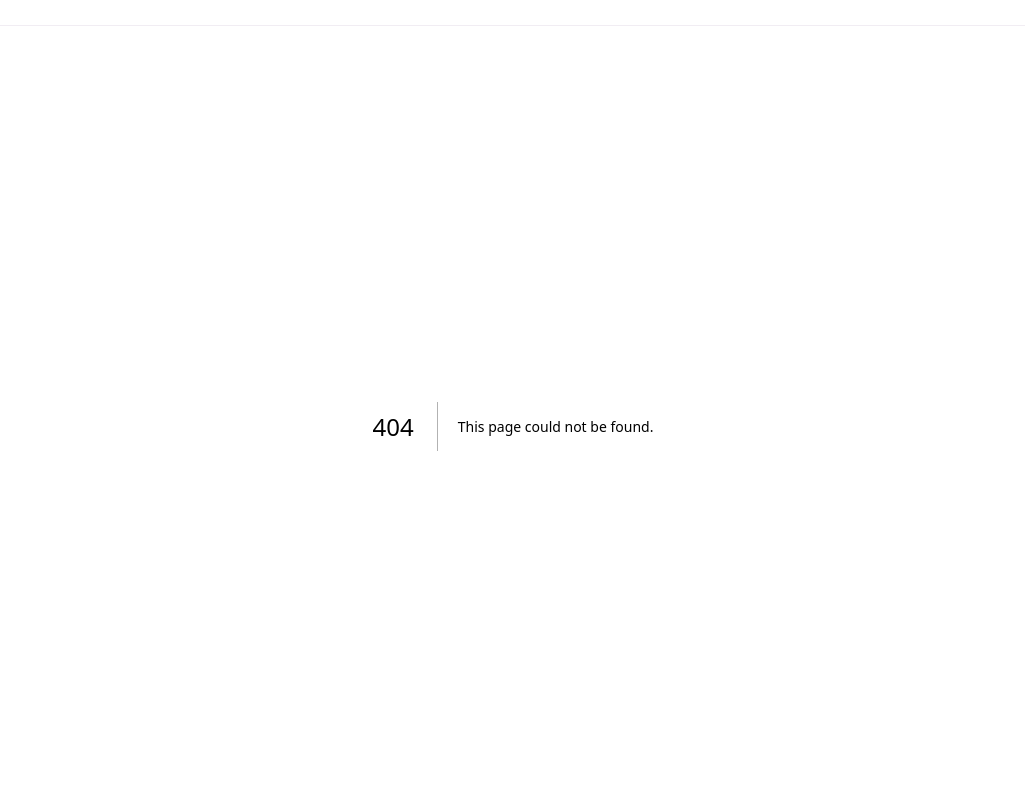
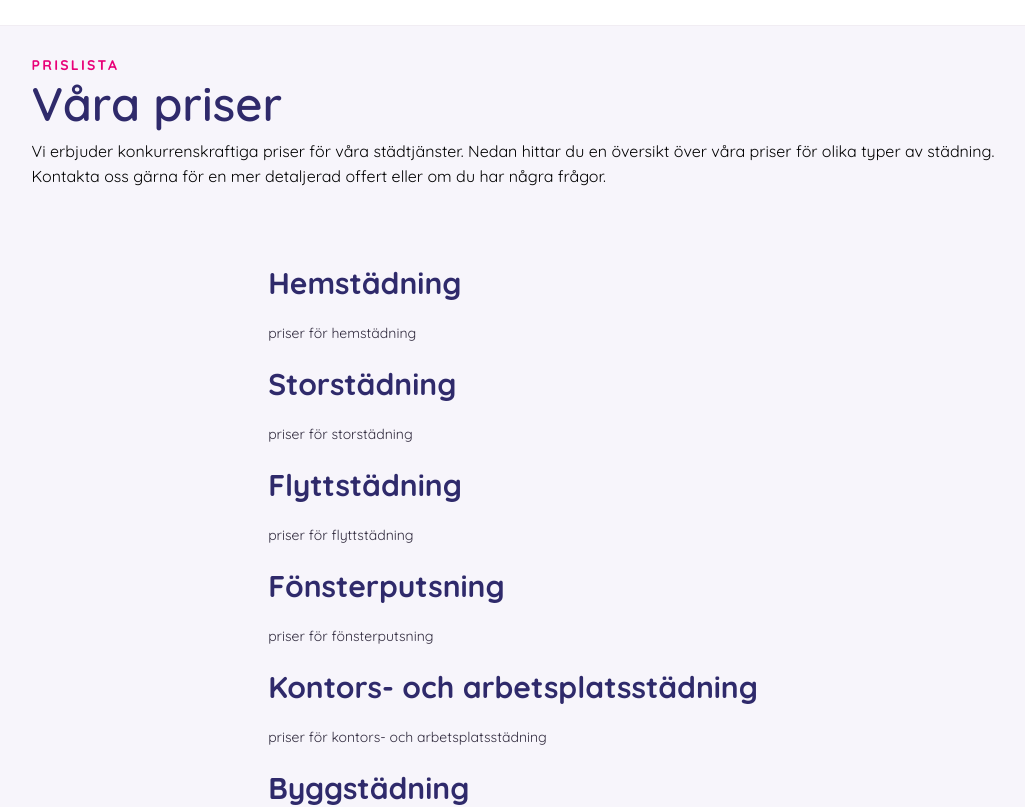
Before and after one commit to annkar73/vikblomsstad, a Next.js app: page /price in a window 1280 px wide. Before the commit this address had no page. Shown: the part 620-1427 px from the top of the page, without its empty margins (127-1152 px from the left). Built offline with nearby package versions, Linux system fonts and the light colour scheme.

Commit message:
add price page

```diff
--- a/app/globals.css
+++ b/app/globals.css
@@ -1118,9 +1118,64 @@ p {
     padding: 24px 20px;
   }
 }
-
 /* ========================================
-   PRICING AND RUT
+   PRICE PAGE
+   ======================================== */
+.price-section {
+  display: flex;
+  flex-direction: column;
+  align-items: center;
+  gap: 24px;
+  background: var(--light-lavender);
+  padding-top: 0px;
+  margin: 0 10px;
+}
+.price-panel{
+  display: flex;
+  flex-direction: column;
+  align-items: flex-start;
+  gap: 12px;
+  background: var(--light-lavender);
+  margin-top: 12px;
+  margin-bottom: 24px;
+  padding: 0px 0px 5px 0px;
+}
+.price-content {
+  display: flex;
+  flex-direction: column;
+  gap: 12px;
+}
+.price-panel h2 {
+  margin: 0 0 6px;
+  color: var(--navy);
+  font-family: var(--font-quicksand), sans-serif;
+  font-size: clamp(32px, 4vw, 47px);
+  font-weight: 600;
+  line-height: 1.2;
+}
+.price-content .price-panel p {
+  margin: 0;
+  color: var(--navy);
+  font-size: 14px;
+  line-height: 1.6;
+}
+.price-content h3 {
+  margin: 10px 0;
+  color: var(--navy);
+  font-family: var(--font-quicksand), sans-serif;
+  font-size: clamp(20px, 3vw, 30px);
+  font-weight: 900;
+  line-height: 1.2;
+}
+.price-info p {
+  color: black;
+  font-size: 16px;
+  line-height: 1.6;
+  padding: 0;
+}
+
+/* ========================================
+   PRICING PANEL AND RUT (blue box)
    ======================================== */
 
 .pricing-section {
--- /dev/null
+++ b/app/price/page.tsx
@@ -0,0 +1,38 @@
+export default function PricePage() {
+  return (
+    <main>
+      {/* info about services */}
+      <section className="price-section">
+        <article className="price-panel">
+            <div className="price-info">
+              <span className="eyebrow">prislista</span>
+              <h2>Våra priser</h2>
+
+              <p>
+                Vi erbjuder konkurrenskraftiga priser för våra städtjänster. Nedan hittar du en översikt över våra priser för olika typer av städning.<br></br> Kontakta oss gärna för en mer detaljerad offert eller om du har några frågor.
+              </p>
+            </div>
+          </article>
+          <article className="price-panel">
+          <div className="price-content">
+            <h3>Hemstädning</h3>
+            <p>{/* info och prislista */} priser för hemstädning
+            </p>
+            <h3>Storstädning</h3>
+            <p>{/* info och prislista */} priser för storstädning</p>
+            <h3>Flyttstädning</h3>
+            <p>{/* info och prislista */} priser för flyttstädning</p>
+            <h3>Fönsterputsning</h3>
+            <p>{/* info och prislista */} priser för fönsterputsning</p>
+            <h3>Kontors- och arbetsplatsstädning</h3>
+            <p>{/* info och prislista */} priser för kontors- och arbetsplatsstädning</p>
+            <h3>Byggstädning</h3>
+            <p>{/* info och prislista */} priser för byggstädning</p>
+            <h3>Utcheckningsstäd AirBnB</h3>
+            <p>{/* info och prislista */} priser för utcheckningsstädning</p>
+          </div>
+          </article>
+      </section>
+    </main>
+  );
+}
```
